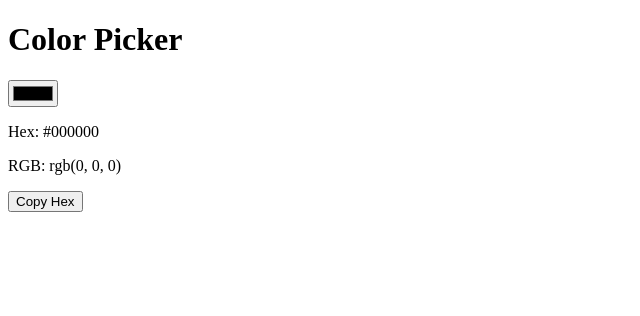
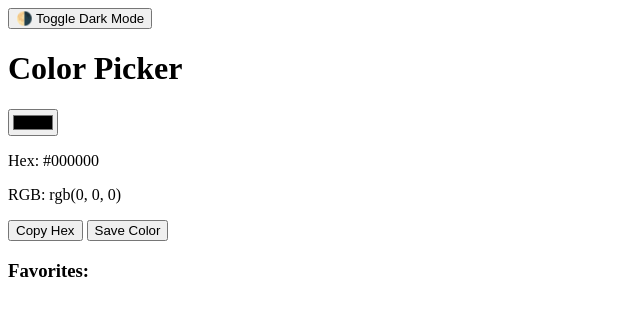
Before and after one commit to PhantomGaming843/color-picker-app, a plain HTML site: page index.html in a window 1280 px wide. Shown: the whole page, without its empty margins (0-640 px from the left). Drawn offline with Linux system fonts and the light colour scheme.

Commit message:
Update index.html

```diff
--- a/index.html
+++ b/index.html
@@ -7,13 +7,18 @@
   <link rel="stylesheet" href="style.css" />
 </head>
 <body>
+<button id="toggleTheme">🌗 Toggle Dark Mode</button>
   <div class="container">
     <h1>Color Picker</h1>
     <input type="color" id="colorInput" />
     <p>Hex: <span id="hexCode">#000000</span></p>
     <p>RGB: <span id="rgbCode">rgb(0, 0, 0)</span></p>
     <button id="copyBtn">Copy Hex</button>
-  </div>
-  <script src="script.js"></script>
+<button id="saveBtn">Save Color</button>
+<div id="favorites">
+  <h3>Favorites:</h3>
+  <div id="favColors"></div>
+</div>
+    <script src="script.js"></script>
 </body>
 </html>
```
